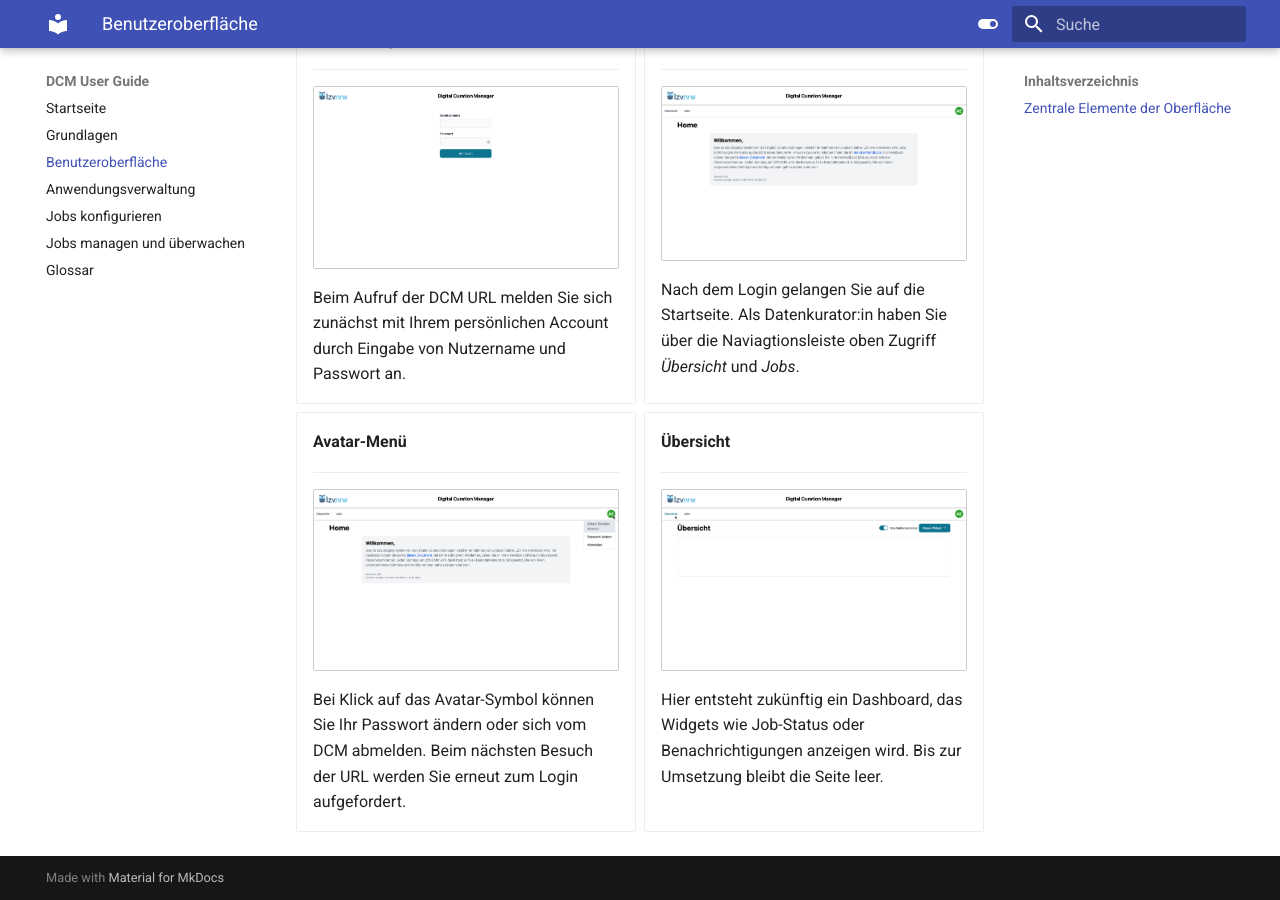
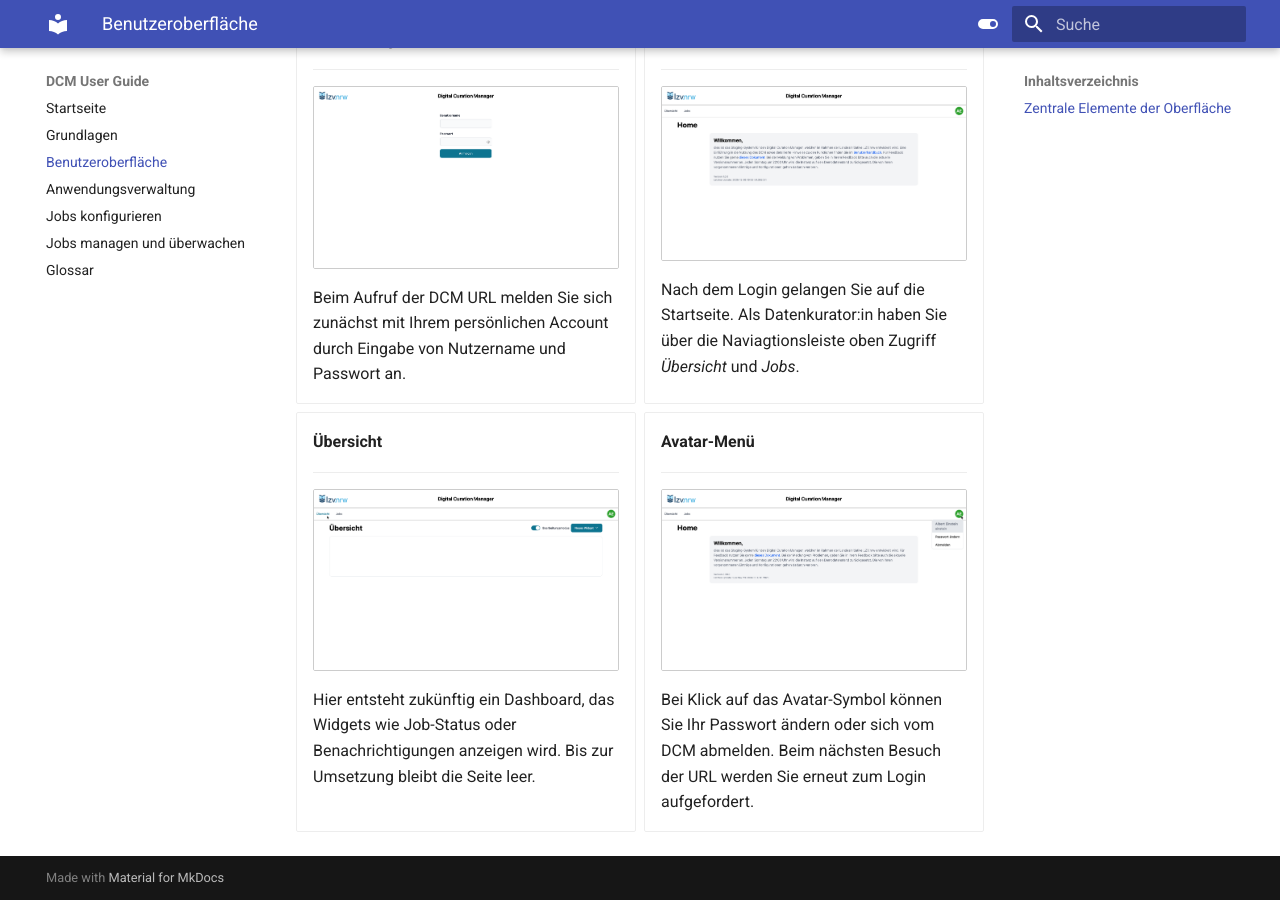
Before and after one commit to slenartz/dcm-user-manual, an MkDocs documentation site: the page built from docs/benutzeroberflaeche.md, in a window 1280 px wide and 900 px high, scrolled down 616 px. Built offline with MkDocs 1.6.1 and Material for MkDocs 9.7.7, drawn with Linux system fonts in a browser that asks for light colours; part of the change alters nothing that is shown.

Commit message:
Reorder elements in user interface overview grid

```diff
--- a/docs/benutzeroberflaeche.md
+++ b/docs/benutzeroberflaeche.md
@@ -29,6 +29,14 @@ Eine Navigationsleiste ermöglicht den schnellen Wechsel zwischen den Hauptberei
 
     Nach dem Login gelangen Sie auf die Startseite. Als Datenkurator:in haben Sie über die Naviagtionsleiste oben Zugriff *Übersicht* und *Jobs*.
 
+-   **Übersicht**
+
+    ---
+
+    ![Hier entsteht zukünftig ein Dashboard, das Widgets wie Job-Status oder Benachrichtigungen anzeigen wird. Bis zur Umsetzung bleibt die Seite leer.](assets/images/screenshots/basics/uebersicht.png){ .image-frame }
+
+    Hier entsteht zukünftig ein Dashboard, das Widgets wie Job-Status oder Benachrichtigungen anzeigen wird. Bis zur Umsetzung bleibt die Seite leer.
+
 -   **Avatar-Menü**
 
     ---
@@ -37,12 +45,4 @@ Eine Navigationsleiste ermöglicht den schnellen Wechsel zwischen den Hauptberei
 
     Bei Klick auf das Avatar-Symbol können Sie Ihr Passwort ändern oder sich vom DCM abmelden. Beim nächsten Besuch der URL werden Sie erneut zum Login aufgefordert.
 
--   **Übersicht**
-
-    ---
-
-    ![Hier entsteht zukünftig ein Dashboard, das Widgets wie Job-Status oder Benachrichtigungen anzeigen wird. Bis zur Umsetzung bleibt die Seite leer.](assets/images/screenshots/basics/uebersicht.png){ .image-frame }
-
-    Hier entsteht zukünftig ein Dashboard, das Widgets wie Job-Status oder Benachrichtigungen anzeigen wird. Bis zur Umsetzung bleibt die Seite leer.
-
 </div>
```
